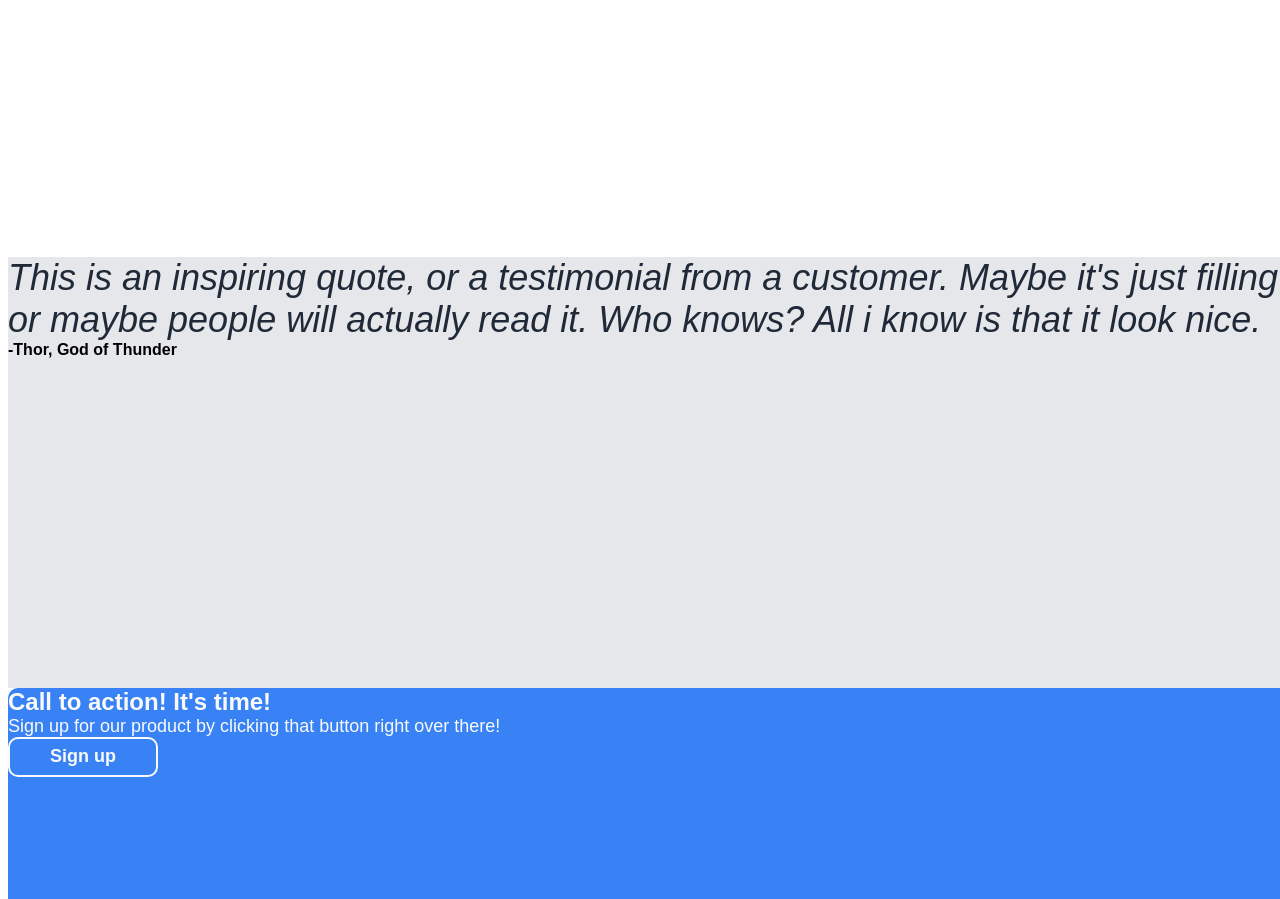
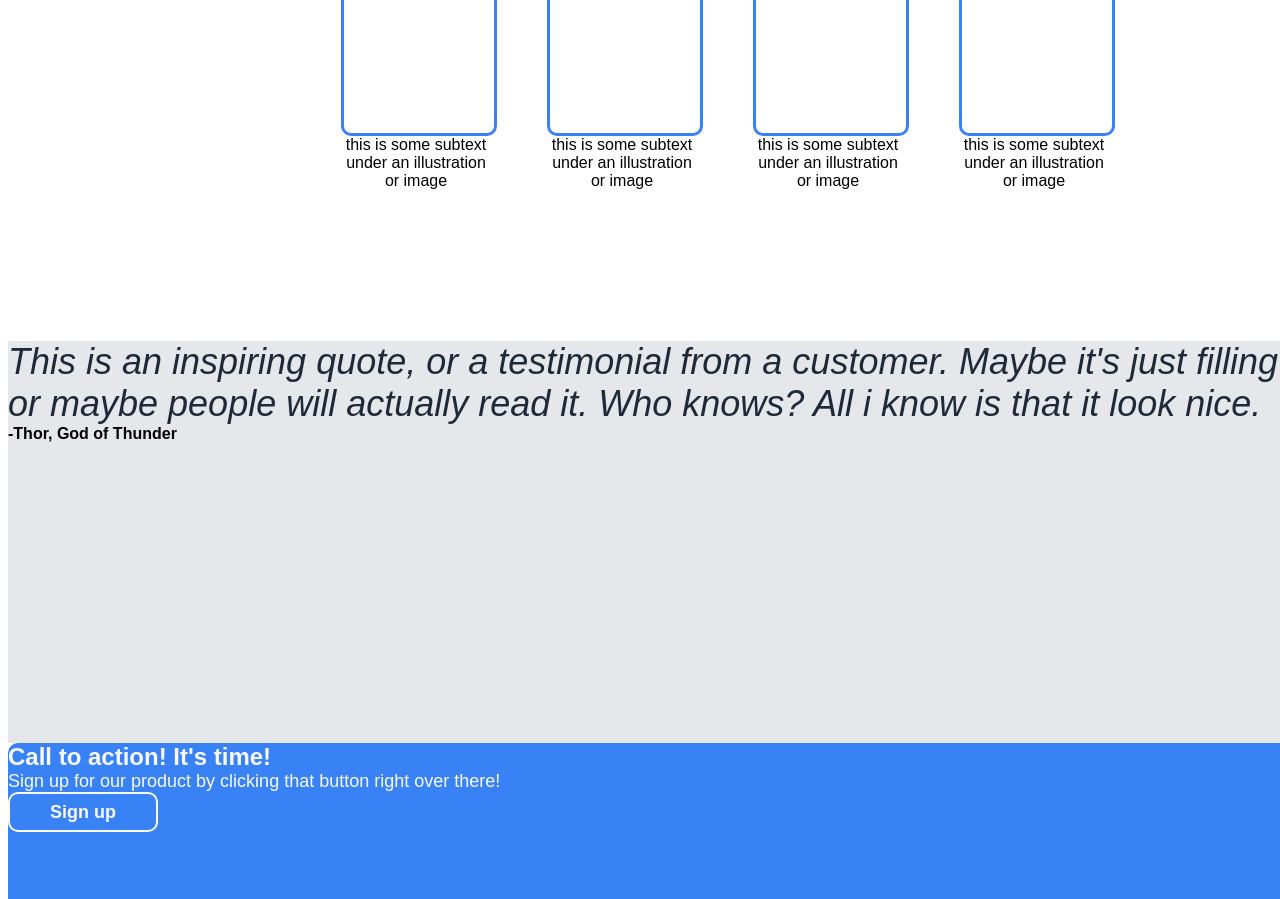
Before and after one commit to Xiaowei1102/Landing-page, a plain HTML site: page index.html in a window 1280 px wide. Shown: the part 772-1671 px from the top of the page. Drawn offline with Linux system fonts and the light colour scheme.

Commit message:
delete .box2 justfyconent, add gap, modify gap between illustration

```diff
--- a/style.css
+++ b/style.css
@@ -9,27 +9,27 @@ body{
 }
 
 .box1 {
-    height: 180px;
+    height: 500px;
     flex: 1 1 auto;
 }
 
 .box2 {
-    height: 120px;
+    height: 500px;
     flex: 1 1 auto;
 }
 
 .box3 {
-    height: 120px;
+    height: 400px;
     flex: 1 1 auto;
 }
 
 .box4 {
-    height: 100px;
+    height:300px;
     flex: 1 1 auto;
 }
 
 .footer {
-    max-height: 50px;
+    height: 100px;
     flex: 1 1 auto;
 }
 
@@ -92,8 +92,8 @@ button {
     border: 3px #3882F6 solid;
     /* border-radius: 20px; */
 
-    width: 50px;
-    height: 50px;
+    width: 150px;
+    height: 150px;
 
     background-color:white;
 }
@@ -169,25 +169,37 @@ a {
 }
 
 /* work on box2 style */
-
+.box2 {
+    display: flex;
+    flex-direction: column;
+    gap: 50px;
+}
 
 .illustration {
     display: flex;
     flex-direction: column;
-    max-width: 120px;
+
+
 }
 
-.square {
-    flex: 1 1 auto;
-}
+
 
 .random-info {
     text-align: center;
+    margin-top: 50px;
 }
 
 
 .illustration-container {
     display: flex;
     justify-content: center;
+    gap: 50px;
+
 
 }
+
+.illustration-text {
+    max-width: 150px;
+    text-align: center;
+
+}
```
